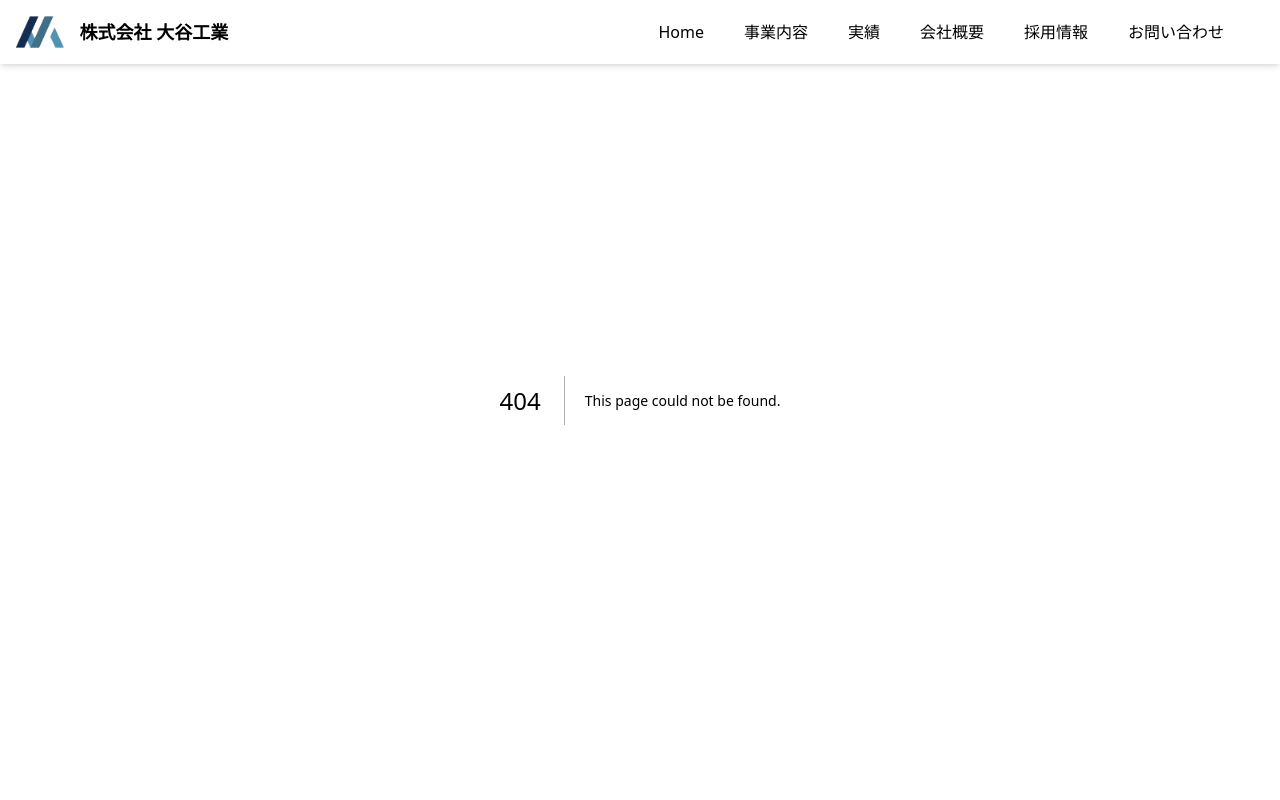
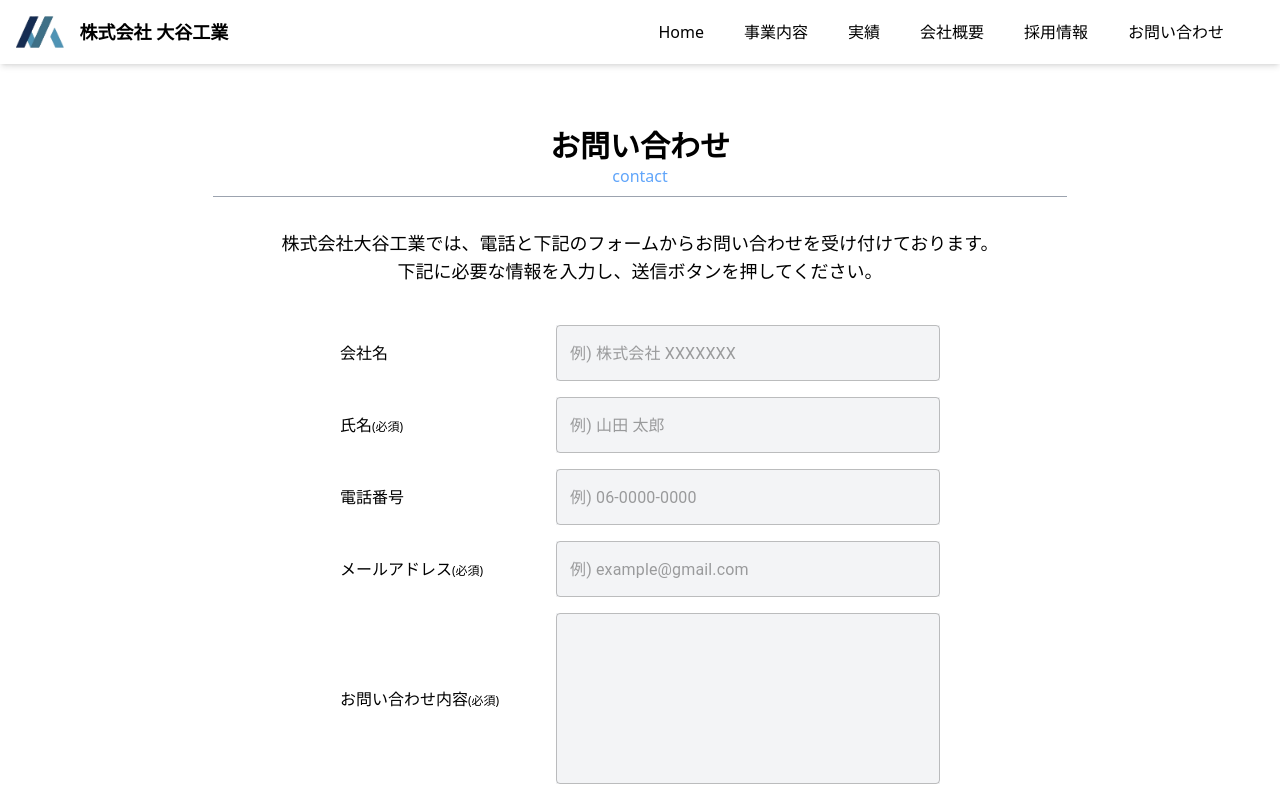
Before and after one commit to teppei1994667/OtaniKogyo_HP, a Next.js app: page /ContactForm in a window 1280 px wide. Before the commit this address had no page. Shown: the top 800 px of the page. Built offline with nearby package versions, Linux system fonts and the light colour scheme.

Commit message:
Contact: 作成

```diff
--- a/package.json
+++ b/package.json
@@ -16,6 +16,7 @@
     "next": "15.1.8",
     "react": "^19.0.0",
     "react-dom": "^19.0.0",
+    "react-hook-form": "^7.57.0",
     "react-intersection-observer": "^9.16.0"
   },
   "devDependencies": {
--- /dev/null
+++ b/src/app/ContactForm/page.tsx
@@ -0,0 +1,139 @@
+"use client";
+
+import { Grid } from "@mui/material";
+import { FormProvider, useForm } from "react-hook-form";
+import { FormTextField } from "../share/component/FormTextField";
+
+type ContactFormValues = {
+  companyName: string;
+  name: string;
+  phoneNumber: string;
+  email: string;
+  inquiryContent: string;
+};
+
+export default function ContactForm() {
+  const contactForm = useForm<ContactFormValues>({
+    defaultValues: {
+      companyName: "",
+      name: "",
+      phoneNumber: "",
+      email: "",
+      inquiryContent: "",
+    },
+  });
+
+  const handleSendOnClick = () => {
+    const formData = contactForm.getValues();
+    console.log("送信データ:", formData);
+  };
+  return (
+    <>
+      <FormProvider {...contactForm}>
+        <Grid container className={"justify-center mt-32"}>
+          <Grid className="text-center w-full">
+            <h1 className="font-bold text-3xl">お問い合わせ</h1>
+            <p className="text-base text-blue-400">contact</p>
+            <div className="mt-2 mx-auto w-2/3 border-b border-gray-400"></div>
+          </Grid>
+        </Grid>
+        <Grid container className={"justify-center mt-8"}>
+          <Grid className="text-center w-full">
+            <p className="text-lg">
+              株式会社大谷工業では、電話と下記のフォームからお問い合わせを受け付けております。
+            </p>
+            <p className="text-lg">
+              下記に必要な情報を入力し、送信ボタンを押してください。
+            </p>
+          </Grid>
+        </Grid>
+        <Grid container className="justify-center mt-10">
+          <Grid className="flex items-center w-44">
+            <p>会社名</p>
+          </Grid>
+          <Grid className="ml-10">
+            <FormTextField
+              name="companyName"
+              variant="outlined"
+              placeholder="例) 株式会社 XXXXXXX"
+            />
+          </Grid>
+        </Grid>
+        <Grid container className="justify-center mt-4">
+          <Grid className="flex items-center w-44">
+            <p>
+              氏名<span className="text-xs">(必須)</span>
+            </p>
+          </Grid>
+          <Grid className="ml-10">
+            <FormTextField
+              name="name"
+              variant="outlined"
+              placeholder="例) 山田 太郎"
+              rules={{
+                required: "氏名を入力してください",
+              }}
+            />
+          </Grid>
+        </Grid>
+        <Grid container className="justify-center mt-4">
+          <Grid className="flex items-center w-44">
+            <p>電話番号</p>
+          </Grid>
+          <Grid className="ml-10">
+            <FormTextField
+              name="phoneNumber"
+              variant="outlined"
+              placeholder="例) 06-0000-0000"
+            />
+          </Grid>
+        </Grid>
+        <Grid container className="justify-center mt-4">
+          <Grid className="flex items-center w-44">
+            <p>
+              メールアドレス<span className="text-xs">(必須)</span>
+            </p>
+          </Grid>
+          <Grid className="ml-10">
+            <FormTextField
+              name="email"
+              variant="outlined"
+              placeholder="例) example@gmail.com"
+              rules={{
+                required: "メールアドレスを入力してください",
+              }}
+            />
+          </Grid>
+        </Grid>
+        <Grid container className="justify-center mt-4">
+          <Grid className="flex items-center w-44">
+            <p>
+              お問い合わせ内容<span className="text-xs">(必須)</span>
+            </p>
+          </Grid>
+          <Grid className="ml-10">
+            <FormTextField
+              name="inquiryContent"
+              variant="outlined"
+              multiline
+              rows={6}
+              rules={{
+                required: "お問い合わせ内容を入力してください",
+              }}
+            />
+          </Grid>
+        </Grid>
+        <Grid container className="justify-center mt-8 mb-16">
+          <Grid className="flex items-center">
+            <button
+              className="bg-blue-300 w-24 h-12 rounded-md"
+              onClick={contactForm.handleSubmit(handleSendOnClick)}
+            >
+              送信
+            </button>
+          </Grid>
+        </Grid>
+      </FormProvider>
+    </>
+  );
+}
--- /dev/null
+++ b/src/app/share/component/FormTextField.tsx
@@ -0,0 +1,29 @@
+import { TextField, TextFieldProps } from "@mui/material";
+import { Controller, RegisterOptions, useFormContext } from "react-hook-form";
+
+type FormTextFieldProps = TextFieldProps & {
+  name: string;
+  rules?: RegisterOptions;
+};
+
+export const FormTextField = (props: FormTextFieldProps) => {
+  const { name, rules, className, ...restProps } = props;
+  const form = useFormContext();
+  return (
+    <Controller
+      name={name}
+      control={form.control}
+      rules={rules}
+      render={({ field, fieldState: { error } }) => (
+        <TextField
+          {...field}
+          variant="outlined"
+          error={!!error}
+          helperText={error ? error.message : ""}
+          className={`w-96 bg-gray-100 ${className || ""}`}
+          {...restProps}
+        />
+      )}
+    />
+  );
+};
--- a/src/app/share/component/Menu.tsx
+++ b/src/app/share/component/Menu.tsx
@@ -73,7 +73,7 @@ export const Menu = ({
             <Link href="/RecruitmentInformation">採用情報</Link>
           </Grid>
           <Grid className="mx-10 hover:text-blue-300">
-            <Link href="">お問い合わせ</Link>
+            <Link href="/ContactForm">お問い合わせ</Link>
           </Grid>
         </Grid>
       ) : drowerMenuVisible ? (
```
Also changed, not shown: 1 other file (tests, documents, lock files or other folders).
